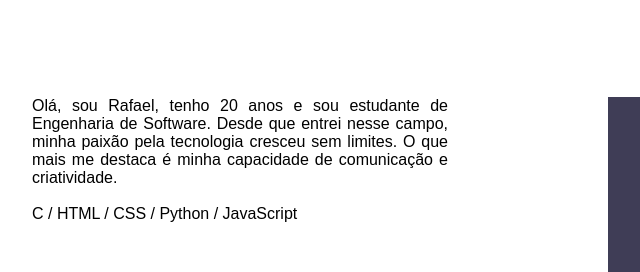
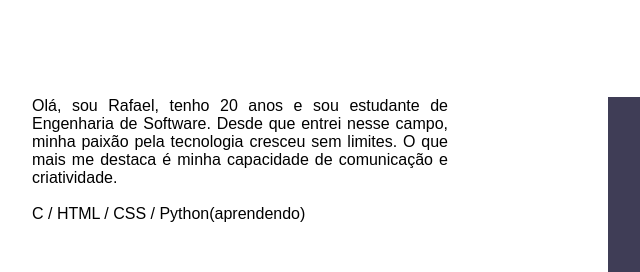
Before and after one commit to rafaeumesmo/my-portifolio, a plain HTML site: page index.html in a window 1280 px wide. Shown: the part 940-1212 px from the top of the page, 112-752 px from the left. Drawn offline with Linux system fonts and the light colour scheme.

Commit message:
Update index.html

```diff
--- a/index.html
+++ b/index.html
@@ -32,7 +32,7 @@
     <h1 id="sobre" >About me</h1>
     <section  class="sobre">
         <div>
-        <a>Olá, sou Rafael, tenho 20 anos e sou estudante de Engenharia de Software. Desde que entrei nesse campo, minha paixão pela tecnologia cresceu sem limites. O que mais me destaca é minha capacidade de comunicação e criatividade.<br><br>C / HTML / CSS / Python / JavaScript<br><br>
+        <a>Olá, sou Rafael, tenho 20 anos e sou estudante de Engenharia de Software. Desde que entrei nesse campo, minha paixão pela tecnologia cresceu sem limites. O que mais me destaca é minha capacidade de comunicação e criatividade.<br><br>C / HTML / CSS / Python(aprendendo)<br><br>
         </a>
         </div>
        <div>
```
